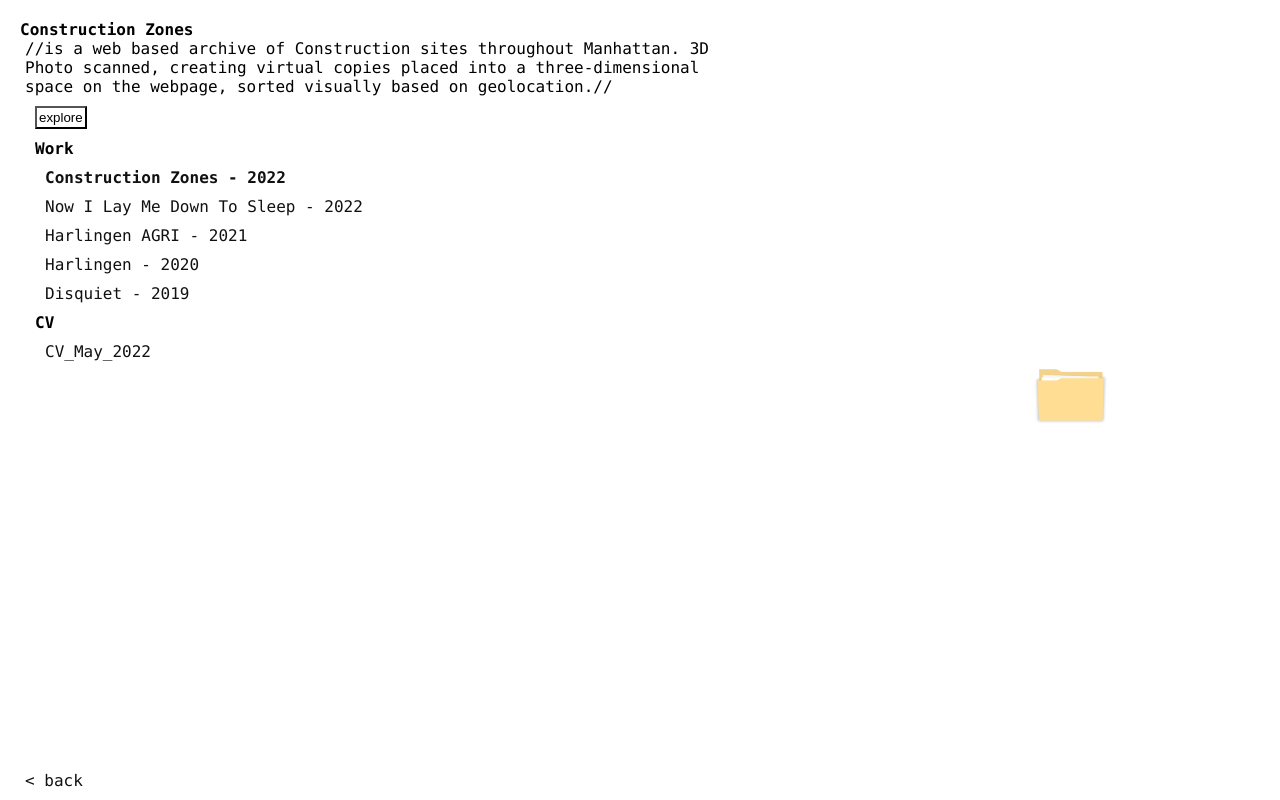
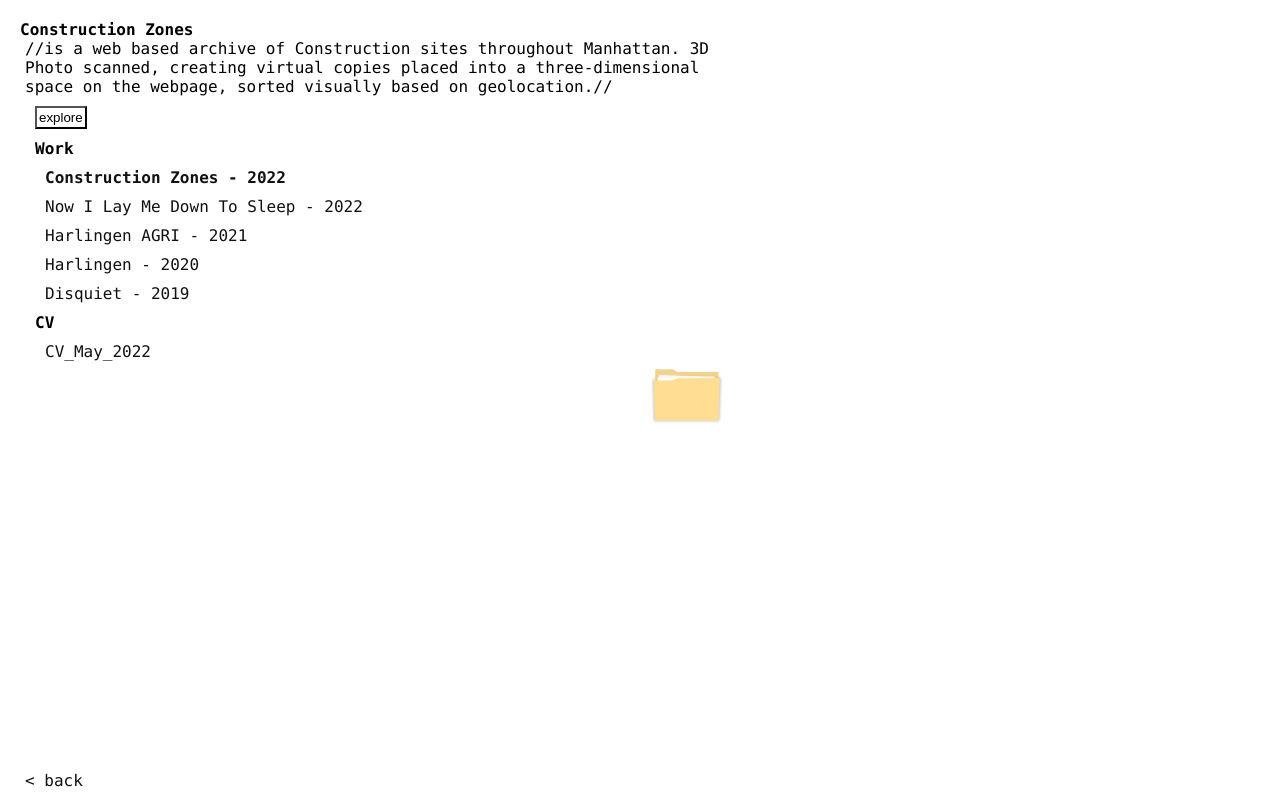
Before and after one commit to trentteinert/trentt, a website: page pages/html/Construction_Zones.html in a window 1280 px wide. Drawn offline with nearby package versions, Linux system fonts and the light colour scheme.

Commit message:
Update Construction_Zones.css

```diff
--- a/pages/css/Construction_Zones.css
+++ b/pages/css/Construction_Zones.css
@@ -113,8 +113,9 @@ img{
   position: absolute;
 }
 .dragfile{
-  position: relative;
-  margin-left: 80%;
+  display: block;
   height: 70px;
+  left: 50%;
   width: auto;
+  background-color: rgba(0, 0, 255, 0);
 }
```
